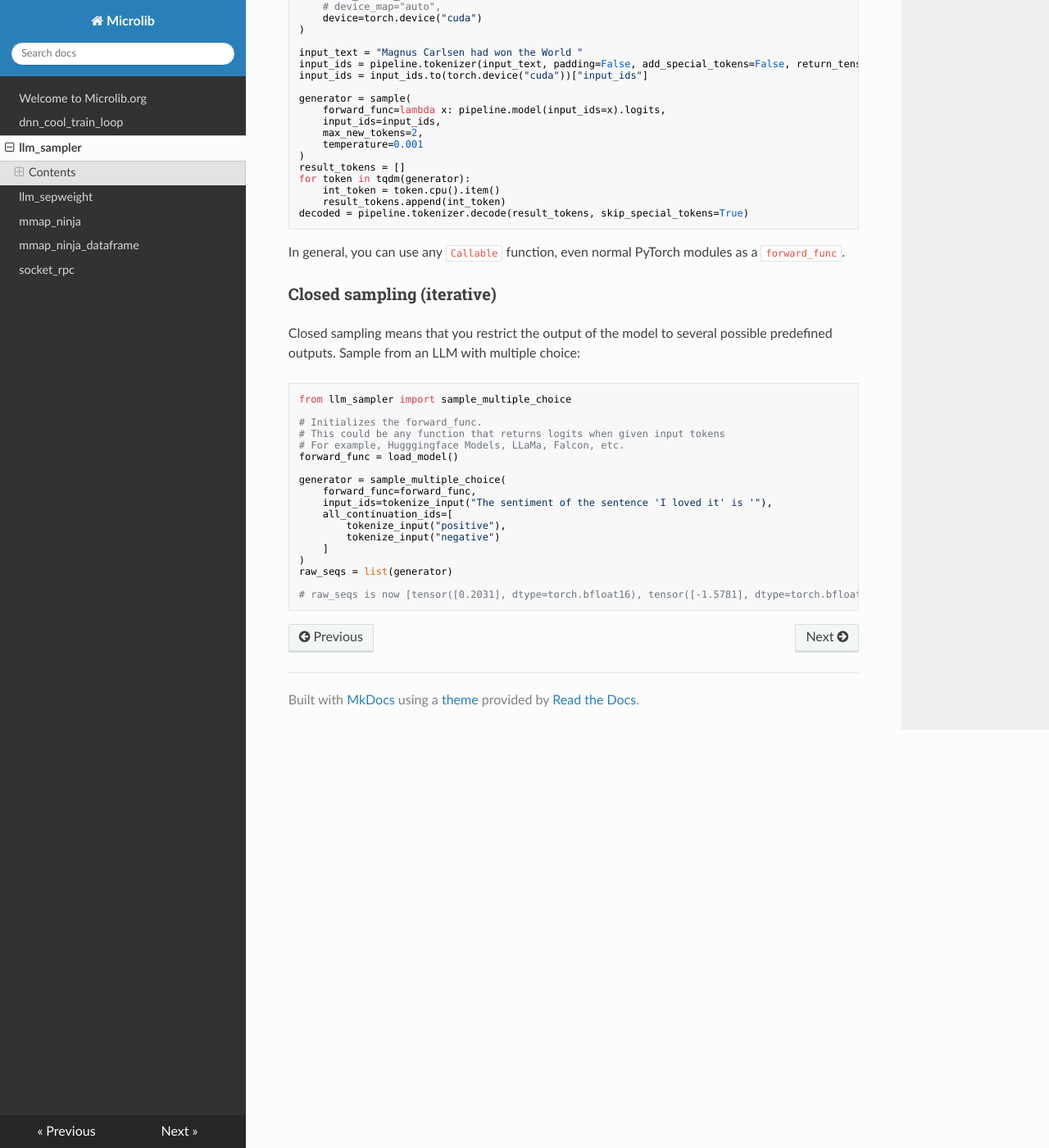
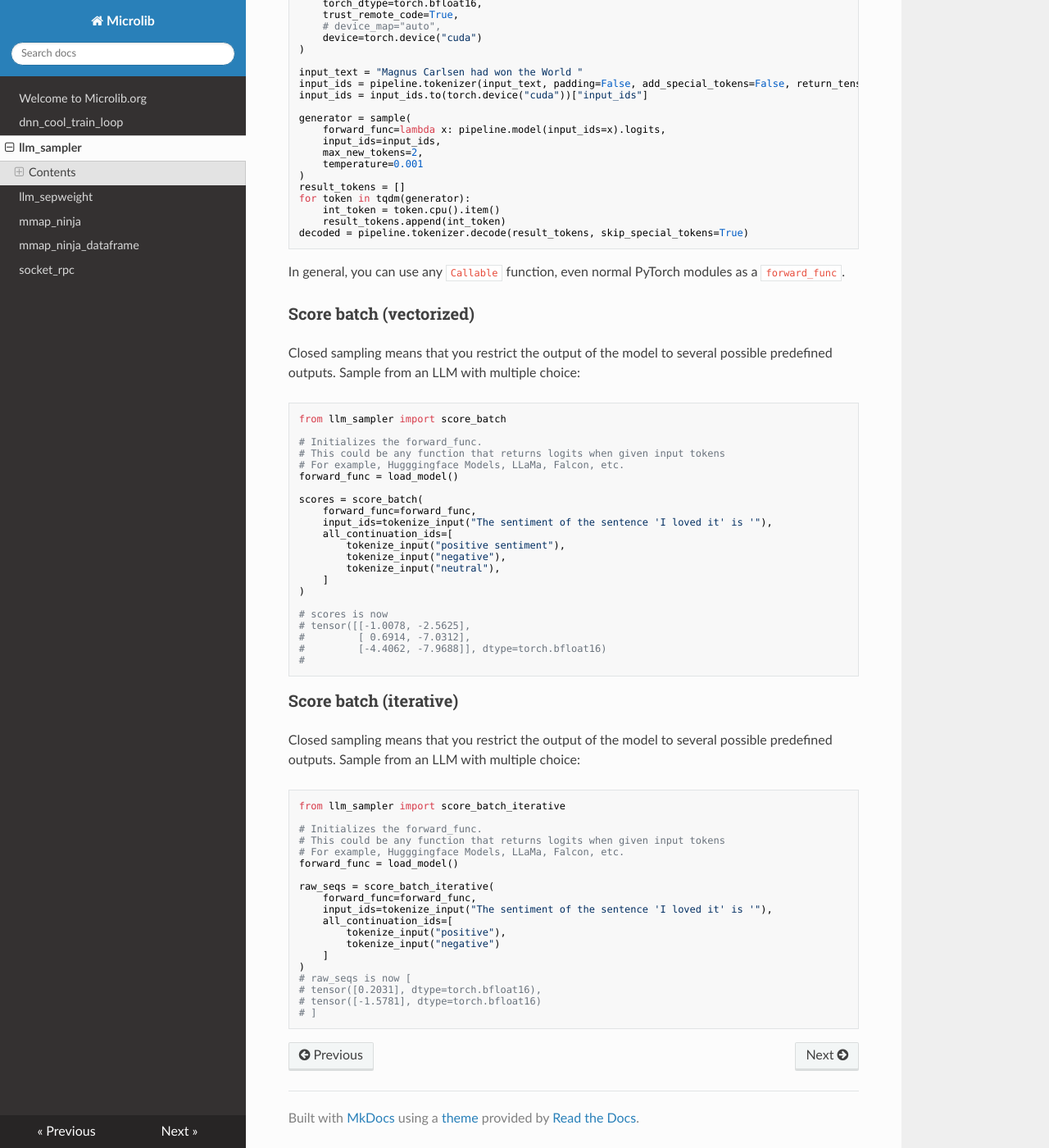
Before and after one commit to microlib-org/site, an MkDocs documentation site: the page built from docs/llm_sampler.md, in a window 1280 px wide and 1400 px high, scrolled down 1087 px. Shown: the whole window at 82% size. Built offline with MkDocs 1.6.1, drawn with Linux system fonts in a browser that asks for light colours; nearby versions of some CDN libraries; some of the changed text lies outside the part shown.

Commit message:
Update llm sampler.

````diff
--- a/docs/llm_sampler.md
+++ b/docs/llm_sampler.md
@@ -5,7 +5,8 @@ Here you can find a full list of the things you can do with `llm_sampler`.
 ## Contents
 
 1. [Sample](#sample)
-2. [Closed sampling (iterative)](#closed-sampling-iterative)
+2. [Score batch (vectorized)](#score-batch-vectorized)
+3. [Score batch (iterative)](#score-batch-iterative)
 
 ###  Sample
 
@@ -77,20 +78,50 @@ decoded = pipeline.tokenizer.decode(result_tokens, skip_special_tokens=True)
 
 In general, you can use any `Callable` function, even normal PyTorch modules as a `forward_func`.
 
-### Closed sampling (iterative)
+### Score batch (vectorized)
 
 Closed sampling means that you restrict the output of the model to several possible predefined outputs.
 Sample from an LLM with multiple choice:
 
 ```python
-from llm_sampler import sample_multiple_choice
+from llm_sampler import score_batch
 
 # Initializes the forward_func.
 # This could be any function that returns logits when given input tokens
 # For example, Hugggingface Models, LLaMa, Falcon, etc.
 forward_func = load_model()
 
-generator = sample_multiple_choice(
+scores = score_batch(
+    forward_func=forward_func,
+    input_ids=tokenize_input("The sentiment of the sentence 'I loved it' is '"),
+    all_continuation_ids=[
+        tokenize_input("positive sentiment"),
+        tokenize_input("negative"),
+        tokenize_input("neutral"),
+    ]
+)
+
+# scores is now
+# tensor([[-1.0078, -2.5625],
+#         [ 0.6914, -7.0312],
+#         [-4.4062, -7.9688]], dtype=torch.bfloat16)
+#
+```
+
+### Score batch (iterative)
+
+Closed sampling means that you restrict the output of the model to several possible predefined outputs.
+Sample from an LLM with multiple choice:
+
+```python
+from llm_sampler import score_batch_iterative
+
+# Initializes the forward_func.
+# This could be any function that returns logits when given input tokens
+# For example, Hugggingface Models, LLaMa, Falcon, etc.
+forward_func = load_model()
+
+raw_seqs = score_batch_iterative(
     forward_func=forward_func,
     input_ids=tokenize_input("The sentiment of the sentence 'I loved it' is '"),
     all_continuation_ids=[
@@ -98,7 +129,8 @@ generator = sample_multiple_choice(
         tokenize_input("negative")
     ]
 )
-raw_seqs = list(generator)
-
-# raw_seqs is now [tensor([0.2031], dtype=torch.bfloat16), tensor([-1.5781], dtype=torch.bfloat16)]
+# raw_seqs is now [
+# tensor([0.2031], dtype=torch.bfloat16),
+# tensor([-1.5781], dtype=torch.bfloat16)
+# ]
 ```
````
